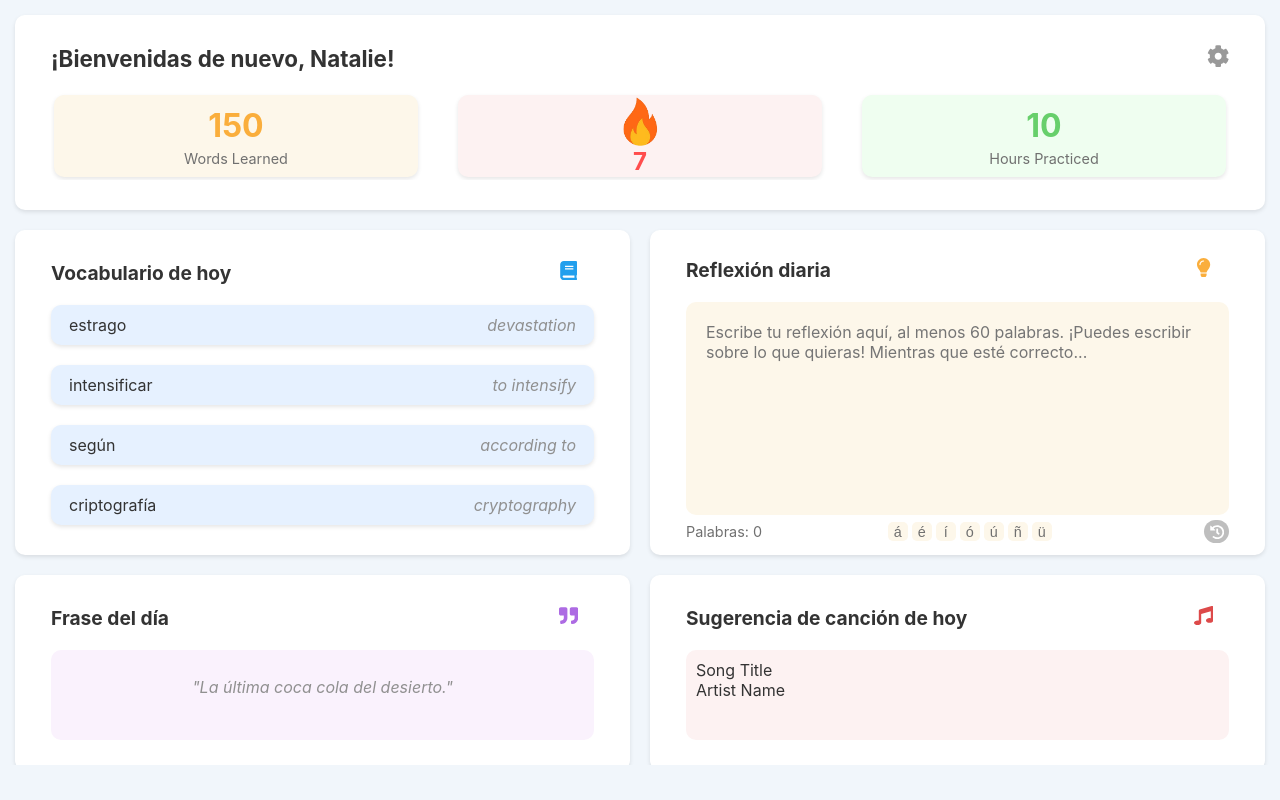
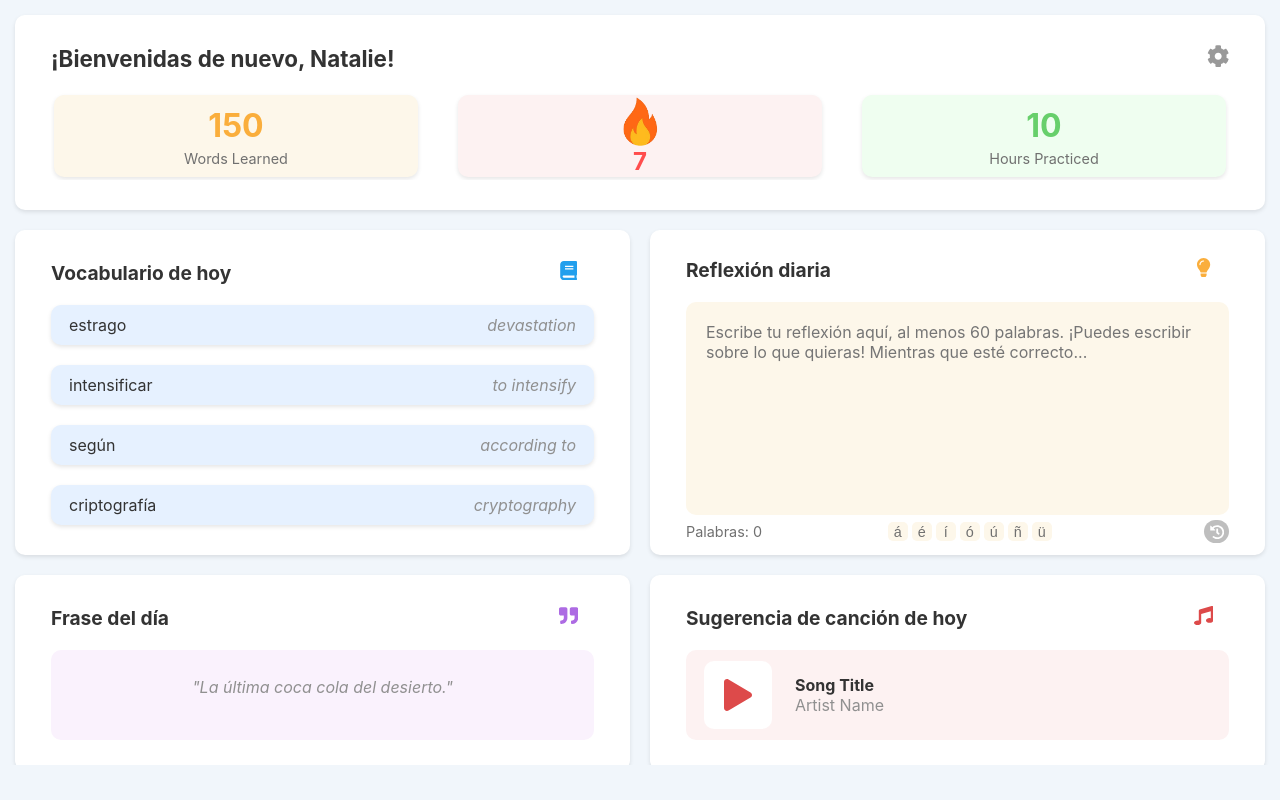
Before and after one commit to snowcodeer/language-dailies-frontend, a React (Create React App) app: page / in a window 1280 px wide. Built offline with nearby package versions, Linux system fonts and the light colour scheme.

Commit message:
play button works

```diff
--- a/src/components/MusicBox.jsx
+++ b/src/components/MusicBox.jsx
@@ -1,8 +1,12 @@
-import React from 'react';
-import { FaMusic } from 'react-icons/fa';
-import '../styles/BentoBox.css';
+import React, { useState } from 'react';
+import { FaMusic, FaPlay, FaPause } from 'react-icons/fa';
+import '../styles/MusicBox.css';
 
 const MusicBox = () => {
+  const [isPlaying, setIsPlaying] = useState(false);
+  const togglePlayPause = () => {
+    setIsPlaying(prevState => !prevState);
+  }
   return (
     <>
       <h2>
@@ -10,10 +14,10 @@ const MusicBox = () => {
         <FaMusic style={{ color: '#dd4a4a' }} />
       </h2>
       <div className="inner-box pastel-red" style={{ display: 'flex', alignItems: 'left', padding: '10px' }}>
-      <div className="music-container">
-          <div className="play-button-container">
-            <div className="triangle"></div>
-          </div>
+        <div className="music-container">
+          <button className="play-button" onClick={togglePlayPause}>
+            {isPlaying ? <FaPause size={32} color="#dd4a4a" /> : <FaPlay size={32} color="#dd4a4a" />}
+          </button>
           <div className="song-details">
             <div className="song-title">Song Title</div>
             <div className="artist-name">Artist Name</div>
--- /dev/null
+++ b/src/styles/MusicBox.css
@@ -0,0 +1,39 @@
+.music-container {
+    display: flex;
+    width: 100%;
+    gap: 15px;
+    flex: 1;
+    flex-direction: row; /* Stack horizontally */
+    overflow: hidden; /* Ensure it fits within the parent container */
+    align-items: center;
+  }
+
+  .play-button {
+    margin: 8px;
+    border-radius: 10px;
+    border: none;
+    background: #ffffff;
+    padding: 18px;
+    align-items: center;
+    justify-content: center;
+    text-align: center;
+    display: flex;
+    flex-direction: column;
+    height: fit-content;
+    aspect-ratio: 1 / 1; /* Ensure width is the same as height */
+    cursor: pointer
+  }
+
+  .song-details {
+    display: flex;
+    flex-direction: column;
+  }
+
+  .song-title {
+    font-weight: bold;
+    color: #333333;
+  }
+
+  .artist-name {
+   color: #909090;
+  }
```
